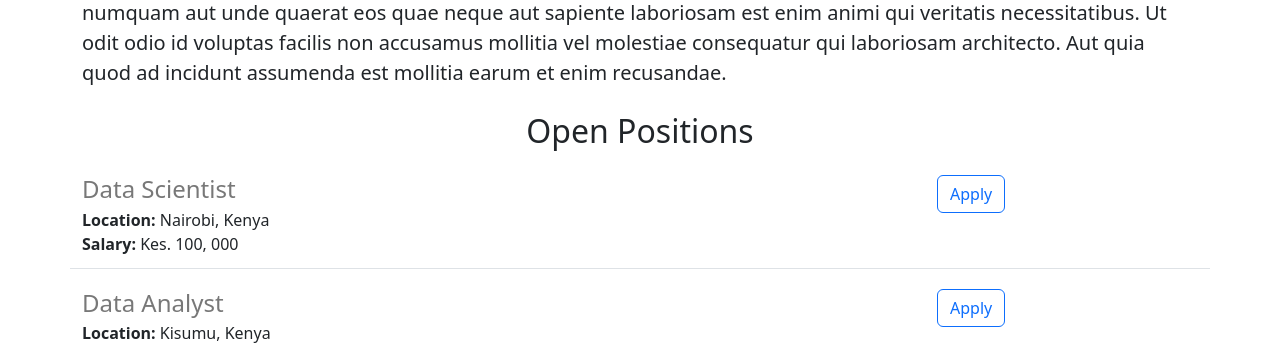
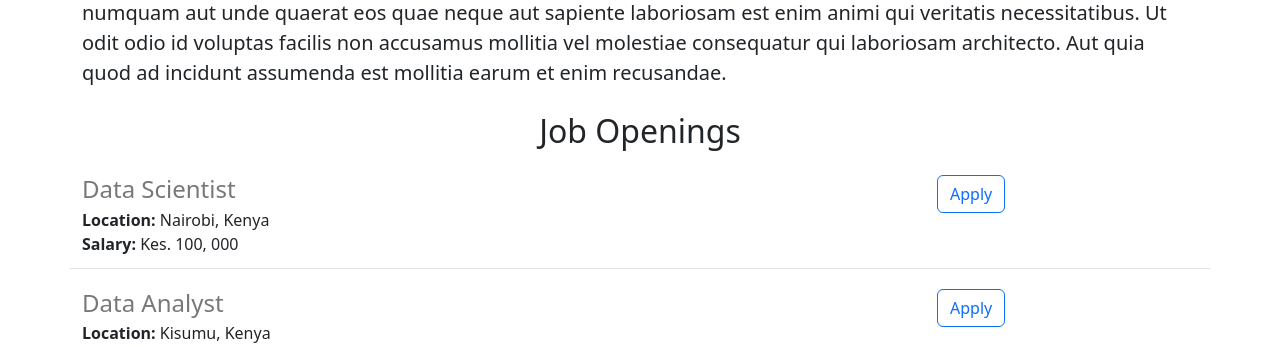
Before and after one commit to AbiollaghJames/career-web, a Flask app: page / in a window 1280 px wide. Shown: the part 574-921 px from the top of the page. Run offline with Flask 3, Linux system fonts and the light colour scheme.

Commit message:
Small update

```diff
--- a/templates/home.html
+++ b/templates/home.html
@@ -27,7 +27,7 @@
       est mollitia earum et enim recusandae.
     </p>
       <div class="text-center">
-    <h2 class="text-center mt-4 mb-4"> Open Positions </h2>
+    <h2 class="text-center mt-4 mb-4"> Job Openings </h2>
         </div>
       <div>
         {% for job in jobs %}
```
